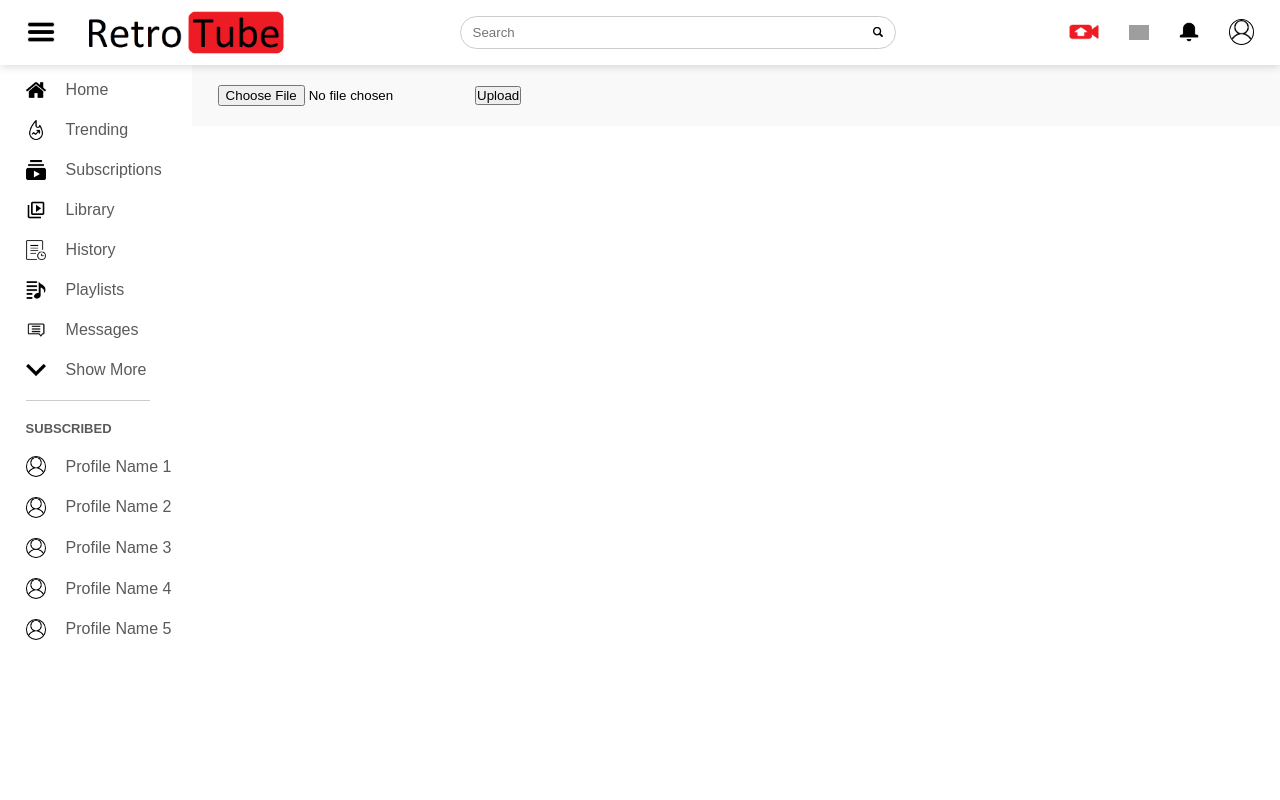
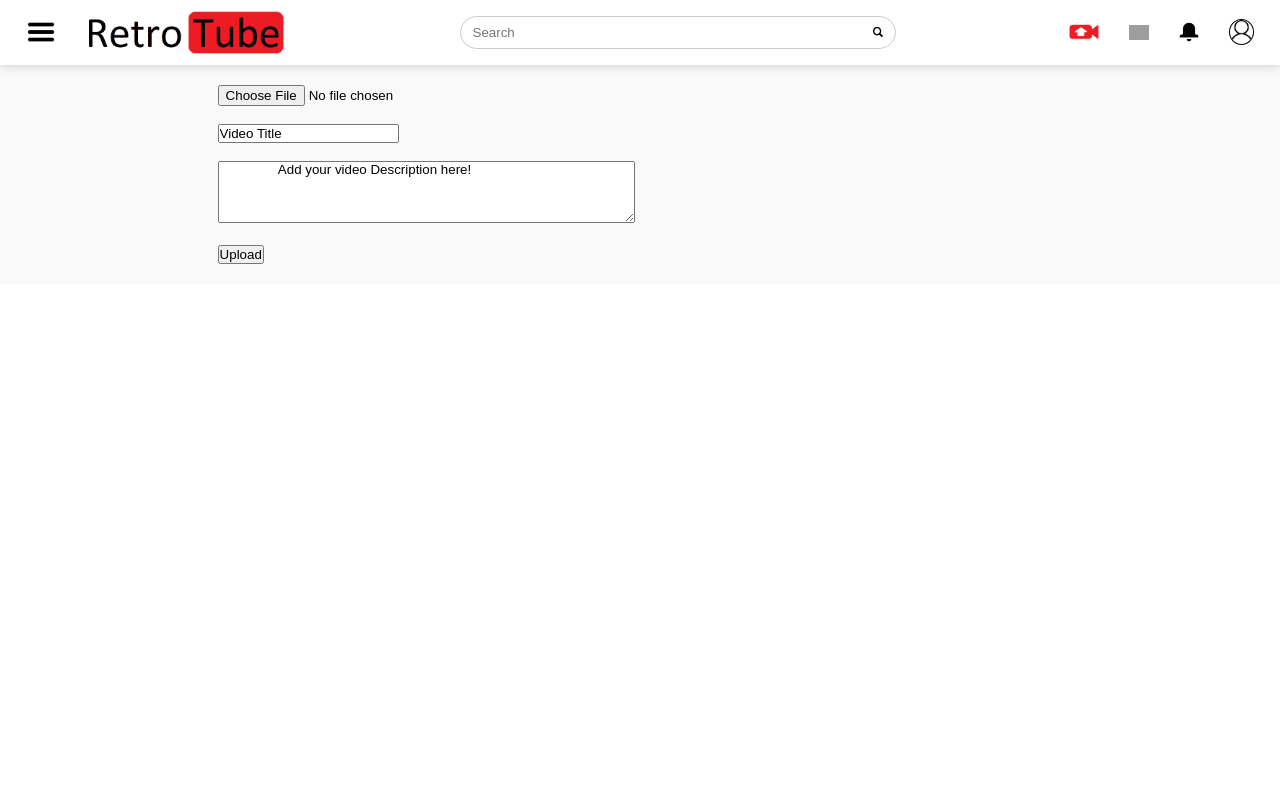
Before and after one commit to AlexOakland1/csi_2999_retrotube, a Node server app: page /upload in a window 1280 px wide. Run offline with Node 20, Linux system fonts and the light colour scheme; grey boxes are pictures that could not be loaded.

Commit message:
Made upload page have extra inputs and erased it's sidebar.

```diff
--- a/views/upload.ejs
+++ b/views/upload.ejs
@@ -27,32 +27,14 @@
                 <img src="../public/img/eprofile.png" class="user-icon">
             </div>
         </nav>
-        <!--sidebar-->
-        <div class="sidebar">
-            <div class="shortcut-links">
-                <a href=""><img src="../public/img/ehome.png"><p>Home</p></a>
-                <a href=""><img src="../public/img/etrending.png"><p>Trending</p></a>
-                <a href=""><img src="../public/img/esubscription.png"><p>Subscriptions</p></a>
-                <a href=""><img src="../public/img/elibrary.png"><p>Library</p></a>
-                <a href=""><img src="../public/img/ehistory.png"><p>History</p></a>
-                <a href=""><img src="../public/img/eplaylist.png"><p>Playlists</p></a>
-                <a href=""><img src="../public/img/emessages.png"><p>Messages</p></a>
-                <a href=""><img src="../public/img/eshowmore.png"><p>Show More</p></a>
-                <hr>
-            </div>
-            <div class="subscribed-list">
-                <h3>SUBSCRIBED</h3>
-                <a href=""><img src="../public/img/eprofile.png"><p>Profile Name 1</p></a>
-                <a href=""><img src="../public/img/eprofile.png"><p>Profile Name 2</p></a>
-                <a href=""><img src="../public/img/eprofile.png"><p>Profile Name 3</p></a>
-                <a href=""><img src="../public/img/eprofile.png"><p>Profile Name 4</p></a>
-                <a href=""><img src="../public/img/eprofile.png"><p>Profile Name 5</p></a>
-            </div>
-        </div>
         <!--main-->
         <div class="container">
           <form action="/uploadthis" method = "post" enctype="multipart/form-data">
-            <input type="file" name="UploadVideo">
+            <input type="file" name="UploadVideo"><br><br>
+            <input type="text" id="VideoTitle" name="VideoTitle" value="Video Title"><br><br>
+            <textarea id="VideoDescription" name="VideoDescription" rows="4" cols="50">
+                Add your video Description here!
+              </textarea><br><br>
             <input type="submit" value="Upload">
           </form>
         </div>
```
